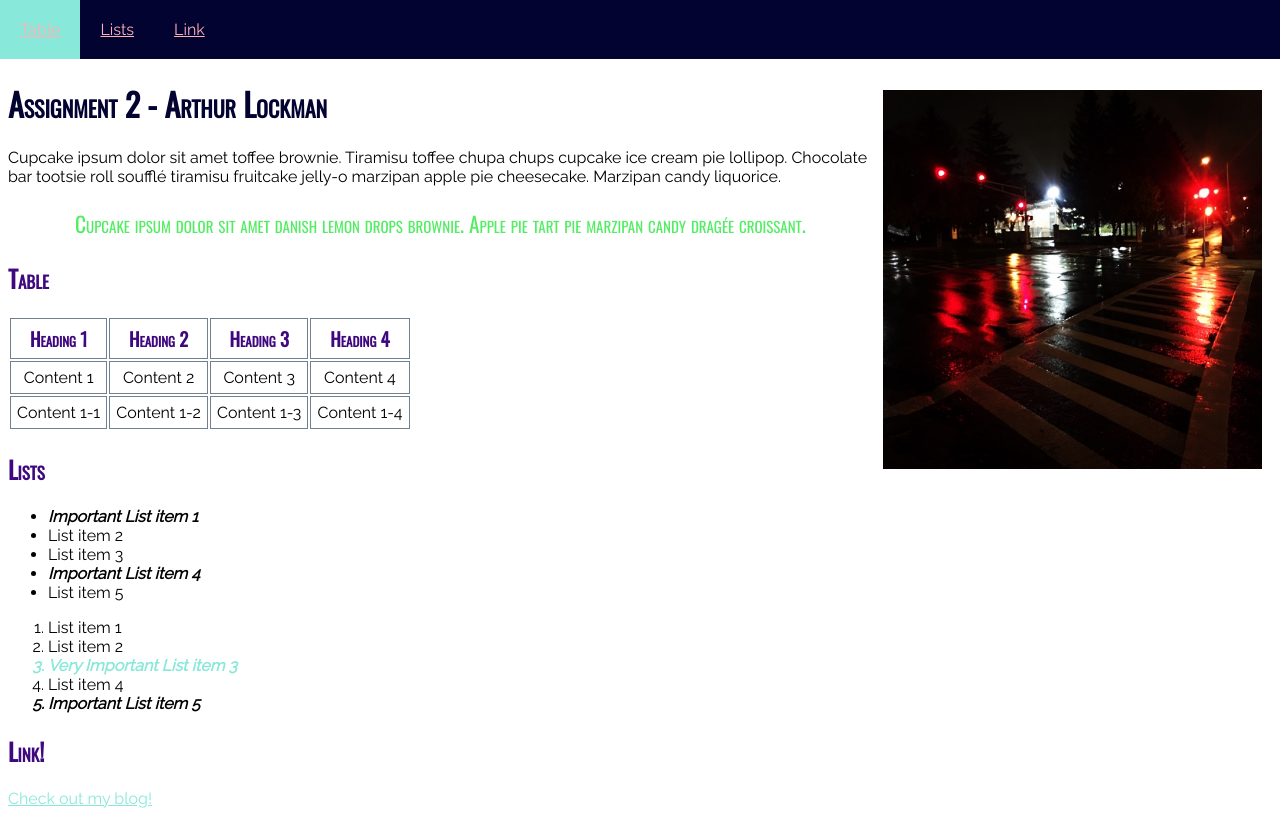
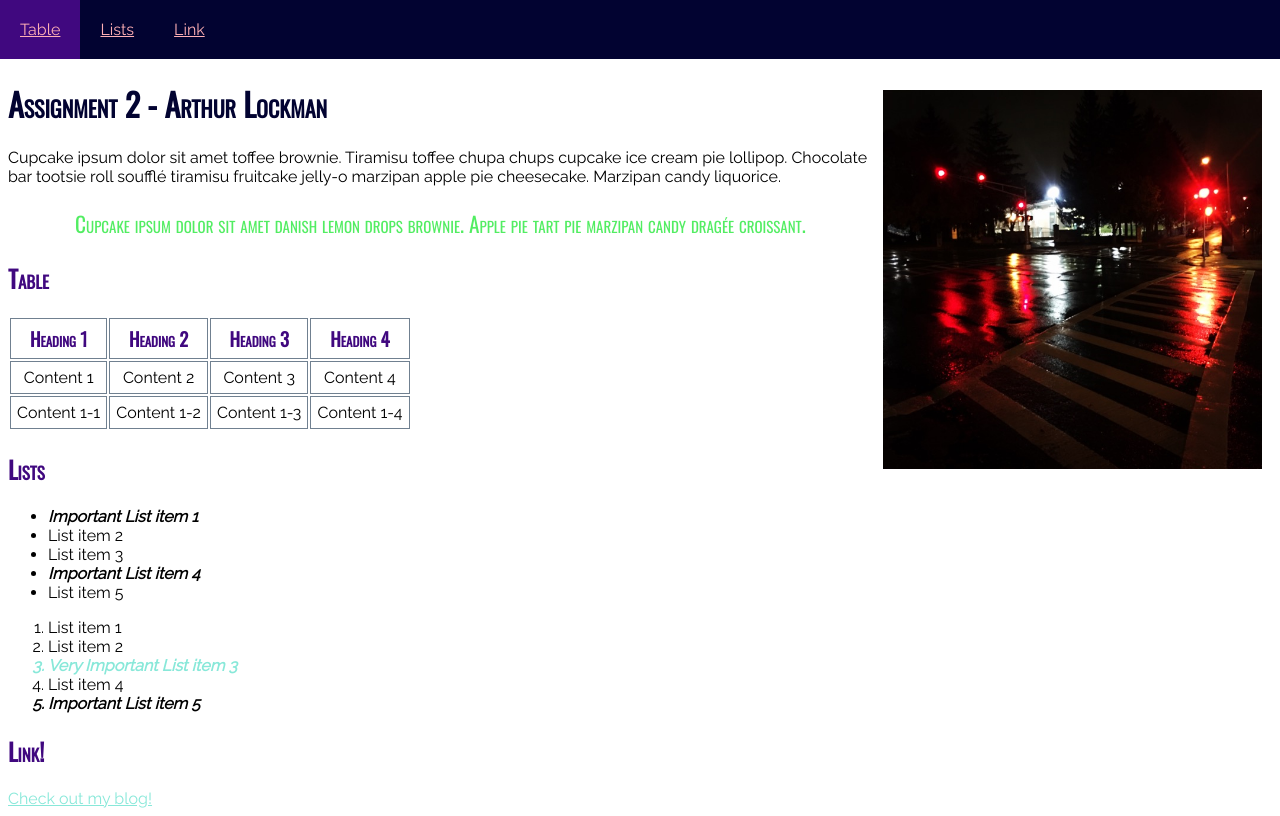
Before and after one commit to arthurlockman/cs4241-a2-arthurlockman, a website: page public/index.html in a window 1280 px wide. Drawn offline with nearby package versions, Linux system fonts and the light colour scheme.

Commit message:
minor style tweaks.

```diff
--- a/public/css/style.css
+++ b/public/css/style.css
@@ -101,5 +101,5 @@ img:hover {
 }
 
 #navbar-list a:hover {
-    background-color: var(--theme-blue);
+    background-color: var(--theme-purple);
 }
```
